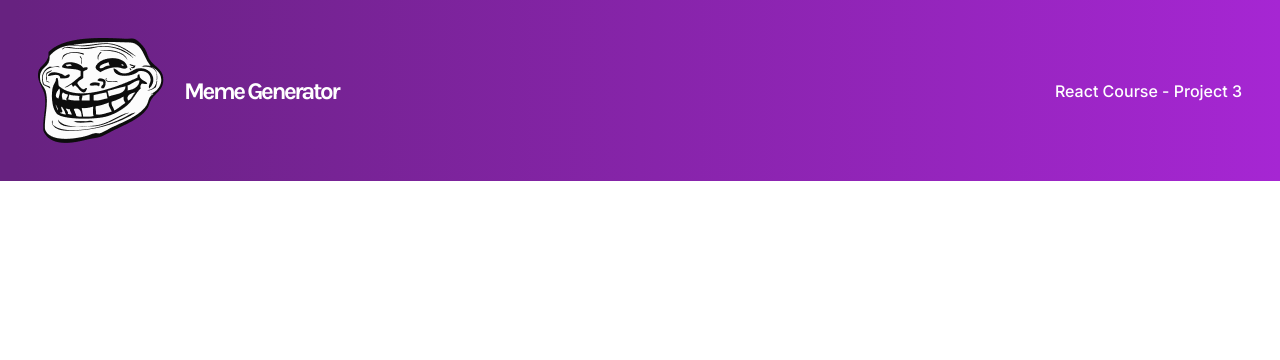
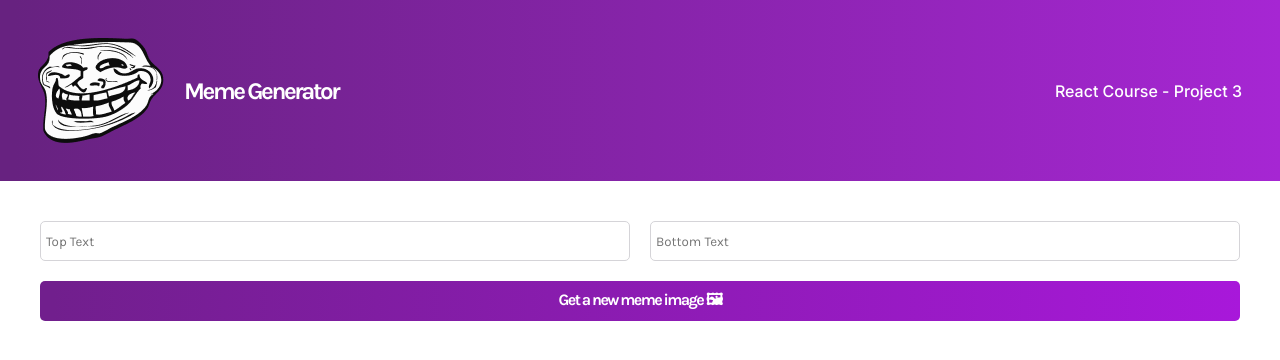
Before and after one commit to ciandevelops/meme-generator, a React (Create React App) app: page / in a window 1280 px wide. Shown: the top 360 px of the page. Built offline with nearby package versions, Linux system fonts and the light colour scheme.

Commit message:
form complete and styled

```diff
--- a/src/App.js
+++ b/src/App.js
@@ -1,10 +1,11 @@
 import Header from "./components/Header";
+import Meme from "./components/Meme";
 
 function App() {
   return (
     <div>
-      {/* Header/Navbar */}
       <Header />
+      <Meme />
     </div>
   );
 }
--- /dev/null
+++ b/src/components/Meme.js
@@ -0,0 +1,16 @@
+import React from "react";
+
+const Meme = () => {
+  return (
+    <main>
+      <form className="form">
+        <input type="text" placeholder="Top Text" className="meme--inputs" />
+        <input type="text" placeholder="Bottom Text" className="meme--inputs" />
+
+        <button className="meme--button">Get a new meme image 🖼</button>
+      </form>
+    </main>
+  );
+};
+
+export default Meme;
--- a/src/index.css
+++ b/src/index.css
@@ -19,6 +19,10 @@ nav {
   color: #fff;
 }
 
+main {
+  padding: 40px;
+}
+
 .nav--left {
   display: flex;
   align-items: center;
@@ -33,3 +37,33 @@ nav {
   font-family: "Inter", sans-serif;
   font-weight: 500;
 }
+
+.form {
+  display: grid;
+  grid-template: 40px 40px / 1fr 1fr;
+  gap: 20px;
+}
+
+.meme--inputs {
+  font-family: "Karla", sans-serif;
+  border-radius: 5px;
+  border: 1px solid #d5d4d8;
+  text-indent: 5px;
+}
+
+.meme--button {
+  grid-column: 1/-1;
+  font-family: "Karla", sans-serif;
+  font-size: 16px;
+  font-weight: 700;
+  border-radius: 5px;
+  background: linear-gradient(90.41deg, #711f8d 1.14%, #a818da 100%);
+  color: #fff;
+  letter-spacing: -0.1em;
+  border: none;
+  cursor: pointer;
+}
+
+input:focus {
+  outline: none;
+}
```
